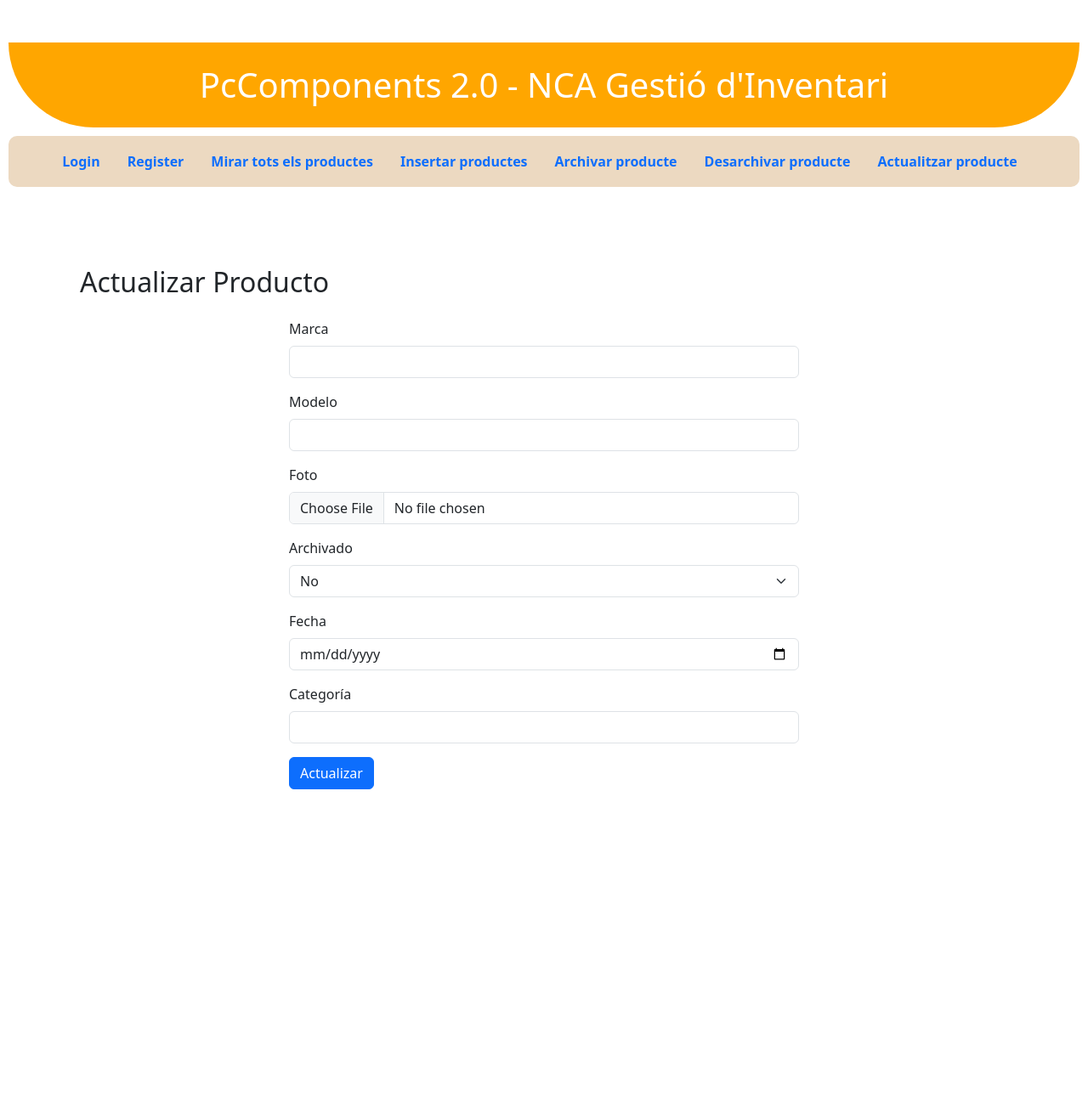
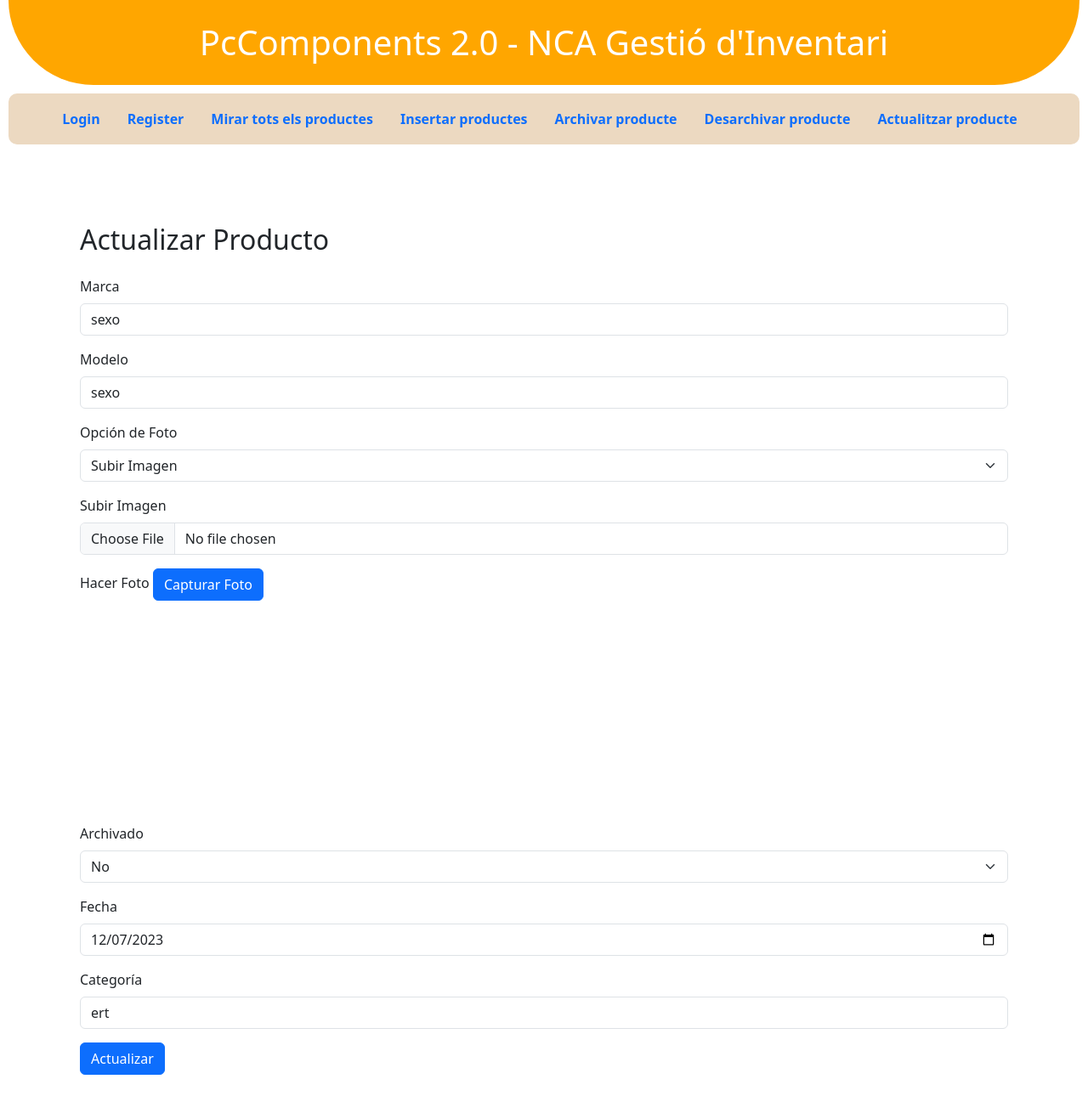
Before and after one commit to abdel1311fatah/NCA_GestioStock_PHP, a PHP site: page /index.php?controller=producte&action=mostrarActualitzar&id=1 in a window 1280 px wide. Shown: the whole page at 85% size. Before the commit the page ends 929 px from the top, so only its background shows below. Run offline with PHP 8.4, Linux system fonts and the light colour scheme; data comes from the database, SQL or seed files in the repository; data that the repository does not hold is empty; a map, chart or similar area stays blank; some libraries are stand-ins or nearby versions.

Commit message:
update fet

```diff
--- a/config/conexio.php
+++ b/config/conexio.php
@@ -1,17 +1,17 @@
 <?php
 class database{
 
-    /*public static function conectar(){
+    public static function conectar(){
         $conexio = new mysqli("localhost","root","","nca_stock");
         $conexio->query("SET NAMES 'utf8'");
 
         return $conexio;
-    }*/
+    }
 
-    public static function conectar(){
+    /*public static function conectar(){
         $conexio = new mysqli("srv965.hstgr.io","u346867692_ncaGestioStock","Bat/3232","u346867692_ncaGestioStock");
         $conexio->query("SET NAMES 'utf8'");
 
         return $conexio;
-    }
+    }*/
 }
--- a/mvc/controller/producte.php
+++ b/mvc/controller/producte.php
@@ -51,21 +51,15 @@
         $producte->setMarca($_POST["marca"]);
         $producte->setModel($_POST["model"]);
 
-        // Verificar si no hubo errores al subir la imagen
         if ($_FILES['imagen']['error'] === UPLOAD_ERR_OK) {
             $file = $_FILES['imagen'];
 
-            // Verificar si es un tipo de imagen permitido
             $allowedTypes = ['image/jpeg', 'image/jpg', 'image/png', 'image/gif'];
             if (in_array($_FILES['imagen']['type'], $allowedTypes)) {
                 $uploadPath = 'img/productes/' . basename($file['name']);
 
-                // Mover la imagen cargada al directorio de destino
                 if (move_uploaded_file($file['tmp_name'], $uploadPath)) {
-                    // Establecer el nombre de la imagen en el objeto Producte
                     $producte->setFoto(basename($file['name']));
-
-                    // Resto de los set y la inserción en la base de datos
                     $producte->setArxivat($_POST["arxivat"]);
                     $producte->setData($_POST["data"]);
                     $producte->setCategoria($_POST["categoria"]);
@@ -116,21 +110,29 @@
     }
 
 
-    public function findById($id)
+    /* public function buscarProducteActualitzar()
     {
-        $producte = new Producte();
-        $producto = $producte->find($id);
+        if (isset($_GET['product_id']) && !empty($_GET['product_id'])) {
+            $id = $_GET['product_id'];
+            $producte = new Producte();
+            $producto = $producte->find($id);
 
-        if ($producto) {
-            require_once "mvc/views/mostrarProducte.php";
+            if ($producto) {
+                $producteTrobat = array('producto' => $producto);
+                require_once "mvc/views/mostrarActualitzar.php"; // Vista para actualizar el producto
+            } else {
+                echo "No se encontró ningún producto con ese ID.";
+            }
         } else {
-            echo "Producto no encontrado.";
+            echo "No se proporcionó un ID válido.";
         }
-    }
+    } */
+
+
 
     public function mostrarActualitzar()
     {
-        require_once "mvc/views/updateProducte.php";
+        require_once "mvc/views/mostrarActualitzar.php";
     }
 
     public function actualitzar()
@@ -140,8 +142,6 @@
             $producte = new Producte();
             $producte->setMarca($_POST["marca"]);
             $producte->setModel($_POST["model"]);
-
-            // Añadir aquí los otros campos del formulario
 
             if ($_FILES['imagen']['error'] === UPLOAD_ERR_OK) {
                 $file = $_FILES['imagen'];
@@ -160,6 +160,7 @@
                         if ($updated) {
                             echo "El producto ha sido actualizado correctamente.";
                         } else {
+                            /* echo $id;  per mirar que hagui agafat be el id*/
                             echo "Hubo un problema al actualizar el producto.";
                         }
                     } else {
--- a/mvc/model/producte.php
+++ b/mvc/model/producte.php
@@ -9,8 +9,6 @@
     public $arxivat;
     public $data;
     public $categoria;
-
-
 
     public function mostrar()
     {
@@ -86,8 +84,8 @@
         $stmt->bind_param("i", $id);
         $stmt->execute();
         $result = $stmt->get_result();
+        $producto = null;
 
-        $producto = null;
         if ($result && $result->num_rows > 0) {
             $producto = $result->fetch_assoc();
         }
@@ -111,6 +109,20 @@
         $stmt->bind_param("i", $id);
         $stmt->execute();
         return $stmt->affected_rows;
+    }
+
+    public function update($id)
+    {
+        try {
+            $query = "UPDATE Productes SET marca = ?, model = ?, foto = ?, arxivat = ?, data = ?, categoria = ? WHERE id = ?";
+            $stmt = $this->db->prepare($query);
+            $stmt->bind_param("ssssssi", $this->marca, $this->model, $this->foto, $this->arxivat, $this->data, $this->categoria, $id);
+            $stmt->execute();
+            return $stmt->affected_rows > 0;
+        } catch (Exception $e) {
+            echo $e->getMessage();
+            return false;
+        }
     }
 
     /**
--- /dev/null
+++ b/mvc/views/mostrarActualitzar.php
@@ -0,0 +1,138 @@
+<!DOCTYPE html>
+<html lang="en">
+
+<head>
+    <title>Actualizar Producto</title>
+    <meta charset="utf-8">
+    <meta name="viewport" content="width=device-width, initial-scale=1, shrink-to-fit=no">
+    <link href="https://cdn.jsdelivr.net/npm/bootstrap@5.3.2/dist/css/bootstrap.min.css" rel="stylesheet">
+    <style>
+        /* Estilos CSS */
+    </style>
+</head>
+
+<body>
+    <div class="container">
+        <div class="row">
+            <div class="col-lg-12">
+                <h2 class="mt-5 mb-4">Actualizar Producto</h2>
+                <?php
+                $idProducto = $_GET['id'] ?? null; // Obtener el ID del producto a actualizar
+
+                if ($idProducto !== null) {
+                    $producte = new Producte();
+                    $producto = $producte->find($idProducto);
+
+                    if ($producto && isset($producto['id'])) {
+                ?>
+                        <form class="form-container" action="../../index.php?controller=producte&action=actualitzar" enctype="multipart/form-data" method="post">
+                            <input type="hidden" name="id" value="<?php echo isset($producto['id']) ? $producto['id'] : ''; ?>">
+                            <div class="mb-3">
+                                <label for="marca" class="form-label">Marca</label>
+                                <input type="text" class="form-control" id="marca" name="marca" value="<?php echo isset($producto['marca']) ? $producto['marca'] : ''; ?>" required>
+                            </div>
+                            <div class="mb-3">
+                                <label for="model" class="form-label">Modelo</label>
+                                <input type="text" class="form-control" id="model" name="model" value="<?php echo isset($producto['model']) ? $producto['model'] : ''; ?>" required>
+                            </div>
+                            <div class="mb-3">
+                                <label for="fotoOption" class="form-label">Opción de Foto</label>
+                                <select class="form-select" id="fotoOption" name="fotoOption" required>
+                                    <option value="subir" <?php if (isset($producto['fotoOption']) && $producto['fotoOption'] == 'subir') echo 'selected'; ?>>Subir Imagen</option>
+                                    <option value="hacer" <?php if (isset($producto['fotoOption']) && $producto['fotoOption'] == 'hacer') echo 'selected'; ?>>Hacer Foto</option>
+                                </select>
+                            </div>
+                            <div id="subirFoto" class="mb-3">
+                                <label for="imagen" class="form-label">Subir Imagen</label>
+                                <input type="file" class="form-control" id="imagen" name="imagen">
+                            </div>
+                            <div id="hacerFoto" class="mb-3" style="<?php if (isset($producto['fotoOption']) && $producto['fotoOption'] != 'hacer') echo 'display:none;'; ?>">
+                                <label for="camara" class="form-label">Hacer Foto</label>
+                                <button type="button" class="btn btn-primary" id="capturarFoto">Capturar Foto</button>
+                                <div id="cuadroCamara">
+                                    <video id="videoCamara" width="320" height="240" autoplay></video>
+                                    <canvas id="canvas" width="320" height="240"></canvas>
+                                </div>
+                            </div>
+                            <input type="hidden" id="imagenBase64" name="imagenBase64">
+                            <div class="mb-3">
+                                <label for="arxivat" class="form-label">Archivado</label>
+                                <select class="form-select" id="arxivat" name="arxivat" required>
+                                    <option value="1" <?php if (isset($producto['arxivat']) && $producto['arxivat'] == 1) echo 'selected'; ?>>Sí</option>
+                                    <option value="0" <?php if (isset($producto['arxivat']) && $producto['arxivat'] == 0) echo 'selected'; ?>>No</option>
+                                </select>
+                            </div>
+                            <div class="mb-3">
+                                <label for="data" class="form-label">Fecha</label>
+                                <input type="date" class="form-control" id="data" name="data" value="<?php echo isset($producto['data']) ? $producto['data'] : ''; ?>" required>
+                            </div>
+                            <div class="mb-3">
+                                <label for="categoria" class="form-label">Categoría</label>
+                                <input type="text" class="form-control" id="categoria" name="categoria" value="<?php echo isset($producto['categoria']) ? $producto['categoria'] : ''; ?>" required>
+                            </div>
+                            <button type="submit" name="actualizar" class="btn btn-primary">Actualizar</button>
+                        </form>
+
+                <?php
+                    } else {
+                        echo "El producto no se encontró.";
+                    }
+                } else {
+                    echo "ID de producto no proporcionado.";
+                }
+                ?>
+            </div>
+        </div>
+    </div>
+
+    <script src="https://cdn.jsdelivr.net/npm/bootstrap@5.3.2/dist/js/bootstrap.bundle.min.js"></script>
+    <script>
+        document.getElementById('fotoOption').addEventListener('change', function() {
+            var subirFoto = document.getElementById('subirFoto');
+            var hacerFoto = document.getElementById('hacerFoto');
+            if (this.value === 'subir') {
+                subirFoto.style.display = 'block';
+                hacerFoto.style.display = 'none';
+            } else if (this.value === 'hacer') {
+                subirFoto.style.display = 'none';
+                hacerFoto.style.display = 'block';
+            }
+        });
+
+        document.getElementById('capturarFoto').addEventListener('click', function() {
+            var canvas = document.getElementById('canvas');
+            var context = canvas.getContext('2d');
+            var video = document.getElementById('videoCamara');
+
+            context.drawImage(video, 0, 0, 320, 240);
+            var data = canvas.toDataURL('image/png'); // Tipo de imagen, en este caso PNG
+            var timestamp = Date.now(); // Genera un timestamp único en milisegundos
+            var imageName = timestamp + '_imagen.png'; // Nombre de la imagen con el timestamp
+
+            // Asigna el nombre de la imagen al campo oculto
+            document.getElementById('imagenBase64').value = imageName;
+
+            // Mostrar la foto capturada en el cuadro de la cámara
+            var fotoPrevia = document.createElement('img');
+            fotoPrevia.src = data;
+            fotoPrevia.style.width = '100%';
+            fotoPrevia.style.height = '100%';
+            document.getElementById('cuadroCamara').innerHTML = '';
+            document.getElementById('cuadroCamara').appendChild(fotoPrevia);
+        });
+
+
+        // Obtener acceso a la cámara y mostrar la previsualización
+        var video = document.getElementById('videoCamara');
+        if (navigator.mediaDevices && navigator.mediaDevices.getUserMedia) {
+            navigator.mediaDevices.getUserMedia({
+                video: true
+            }).then(function(stream) {
+                video.srcObject = stream;
+                video.play();
+            });
+        }
+    </script>
+</body>
+
+</html>
```
Also changed, not shown: login.php (+38 -29 lines), mvc/views/mostrarProducte.php (+10 -2 lines), mvc/views/mostrarTotsProductes.php (+26 -4 lines), img/productes/Captura de pantalla 2023-06-25 175217.png (added), img/productes/Captura de pantalla 2023-07-03 182528.png (added), img/productes/Captura de pantalla 2023-10-29 182701.png (added), img/productes/Mejor trio de la historia.png (added).
